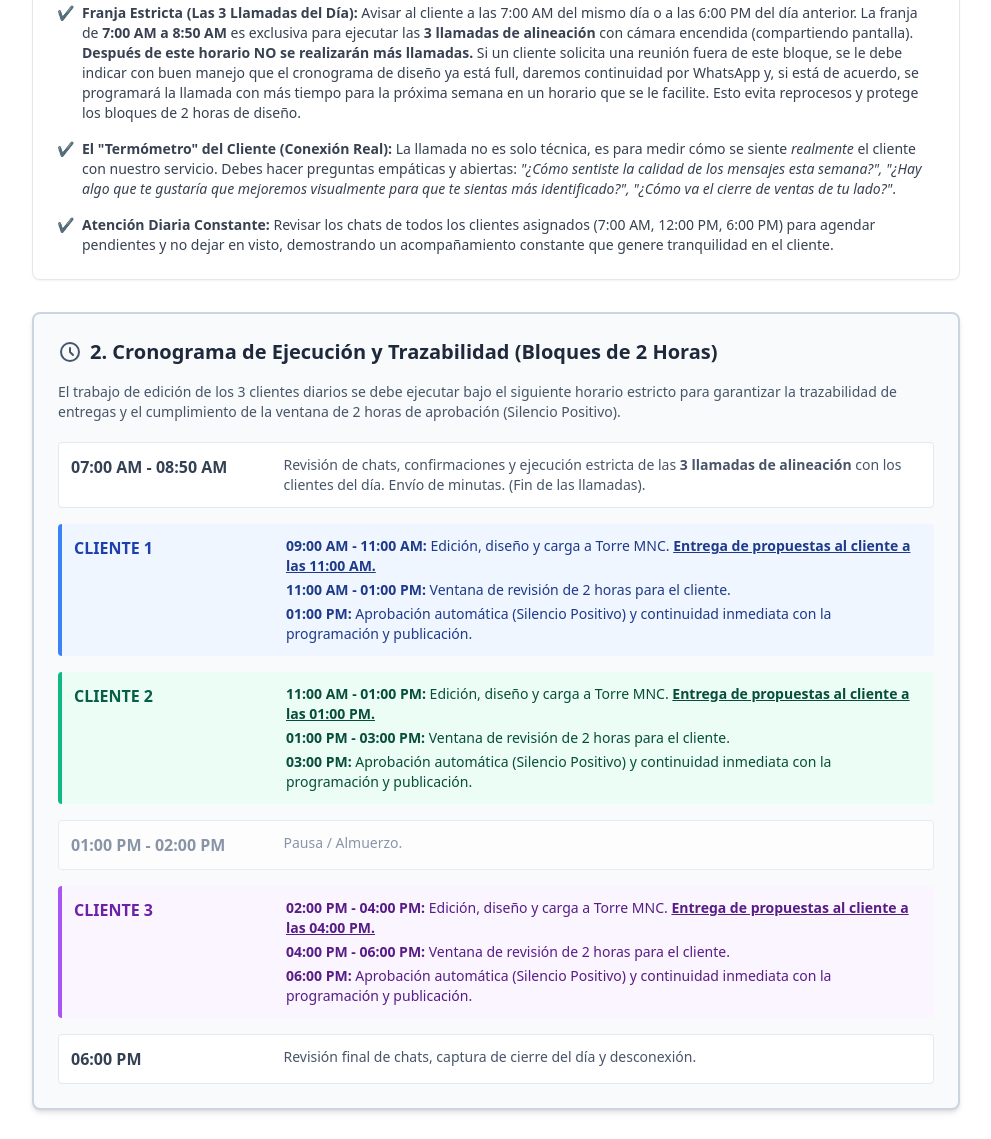
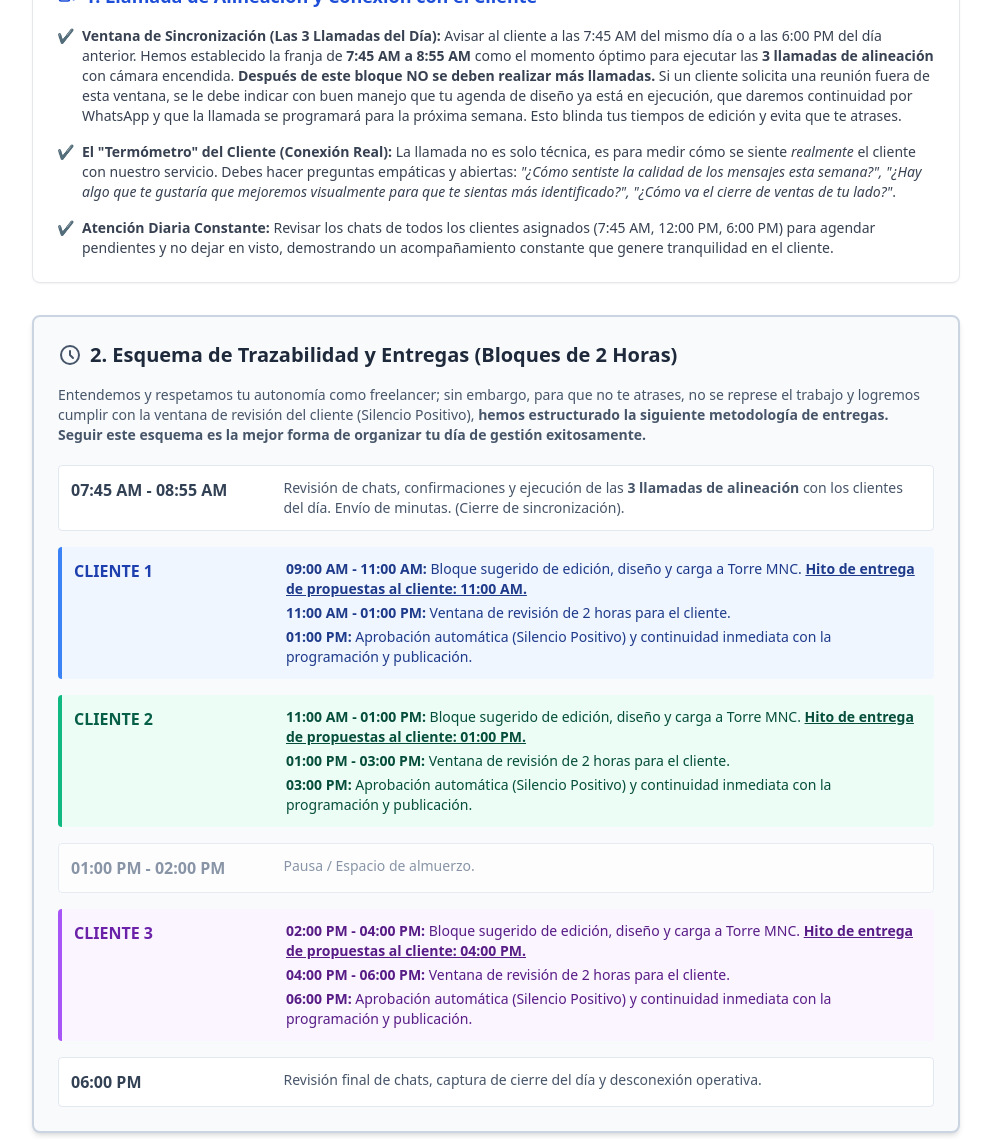
Before and after one commit to portalwebempresarial/acuerdofrelancedise-ador, a plain HTML site: page index.html in a window 1280 px wide. Shown: the part 482-1621 px from the top of the page, without its empty margins (144-1135 px from the left). Drawn offline with nearby package versions, Linux system fonts and the light colour scheme.

Commit message:
index.html
Updated the text to clarify the roles and responsibilities of freelance designers, including adjustments to communication timings and methodology for project execution.

```diff
--- a/index.html
+++ b/index.html
@@ -18,7 +18,7 @@
 
         <!-- Bienvenida / Intro -->
         <div class="mb-8 p-5 bg-blue-50 rounded-xl text-blue-900 text-sm leading-relaxed border border-blue-200">
-            <p><strong>Nuestra filosofía:</strong> La única forma de retener a un cliente es con resultados y una excelente relación humana. Como diseñador, tu rol es ejecutar estrictamente nuestra metodología en la plataforma <strong>Torre MNC</strong>, asegurando que las campañas en Meta Ads, Google Ads y TikTok Ads fluyan con calidad, y que el cliente sienta un respaldo real por parte de la agencia.</p>
+            <p><strong>Nuestra filosofía:</strong> La única forma de retener a un cliente es con resultados y una excelente relación humana. Respetamos tu autonomía como diseñador freelance, pero para que tu trabajo fluya sin atrasos ni cuellos de botella, tu rol es ejecutar nuestra metodología en la plataforma <strong>Torre MNC</strong> bajo un esquema de tiempos coordinado. Esto asegura que las campañas fluyan con calidad y el cliente sienta un respaldo real por parte de la agencia.</p>
         </div>
 
         <!-- Lista de Actividades -->
@@ -35,7 +35,7 @@
                 <ul class="list-none space-y-4 text-sm text-gray-700">
                     <li class="flex items-start">
                         <span class="text-blue-500 mr-2">✔</span>
-                        <p><strong>Franja Estricta (Las 3 Llamadas del Día):</strong> Avisar al cliente a las 7:00 AM del mismo día o a las 6:00 PM del día anterior. La franja de <strong>7:00 AM a 8:50 AM</strong> es exclusiva para ejecutar las <strong>3 llamadas de alineación</strong> con cámara encendida (compartiendo pantalla). <strong>Después de este horario NO se realizarán más llamadas.</strong> Si un cliente solicita una reunión fuera de este bloque, se le debe indicar con buen manejo que el cronograma de diseño ya está full, daremos continuidad por WhatsApp y, si está de acuerdo, se programará la llamada con más tiempo para la próxima semana en un horario que se le facilite. Esto evita reprocesos y protege los bloques de 2 horas de diseño.</p>
+                        <p><strong>Ventana de Sincronización (Las 3 Llamadas del Día):</strong> Avisar al cliente a las 7:45 AM del mismo día o a las 6:00 PM del día anterior. Hemos establecido la franja de <strong>7:45 AM a 8:55 AM</strong> como el momento óptimo para ejecutar las <strong>3 llamadas de alineación</strong> con cámara encendida. <strong>Después de este bloque NO se deben realizar más llamadas.</strong> Si un cliente solicita una reunión fuera de esta ventana, se le debe indicar con buen manejo que tu agenda de diseño ya está en ejecución, que daremos continuidad por WhatsApp y que la llamada se programará para la próxima semana. Esto blinda tus tiempos de edición y evita que te atrases.</p>
                     </li>
                     <li class="flex items-start">
                         <span class="text-blue-500 mr-2">✔</span>
@@ -43,31 +43,31 @@
                     </li>
                     <li class="flex items-start">
                         <span class="text-blue-500 mr-2">✔</span>
-                        <p><strong>Atención Diaria Constante:</strong> Revisar los chats de todos los clientes asignados (7:00 AM, 12:00 PM, 6:00 PM) para agendar pendientes y no dejar en visto, demostrando un acompañamiento constante que genere tranquilidad en el cliente.</p>
+                        <p><strong>Atención Diaria Constante:</strong> Revisar los chats de todos los clientes asignados (7:45 AM, 12:00 PM, 6:00 PM) para agendar pendientes y no dejar en visto, demostrando un acompañamiento constante que genere tranquilidad en el cliente.</p>
                     </li>
                 </ul>
             </div>
 
-            <!-- FASE 2: CRONOGRAMA Y TRAZABILIDAD (AJUSTADO A 7:00 AM) -->
+            <!-- FASE 2: CRONOGRAMA Y TRAZABILIDAD (AJUSTADO PARA FREELANCERS) -->
             <div class="bg-slate-50 border-2 border-slate-300 rounded-lg p-6 shadow-md">
                 <h3 class="text-xl font-extrabold text-slate-800 mb-4 flex items-center">
                     <svg class="w-6 h-6 mr-2 text-slate-600" fill="none" stroke="currentColor" viewBox="0 0 24 24"><path stroke-linecap="round" stroke-linejoin="round" stroke-width="2" d="M12 8v4l3 3m6-3a9 9 0 11-18 0 9 9 0 0118 0z"></path></svg>
-                    2. Cronograma de Ejecución y Trazabilidad (Bloques de 2 Horas)
+                    2. Esquema de Trazabilidad y Entregas (Bloques de 2 Horas)
                 </h3>
-                <p class="text-sm text-slate-600 mb-5">El trabajo de edición de los 3 clientes diarios se debe ejecutar bajo el siguiente horario estricto para garantizar la trazabilidad de entregas y el cumplimiento de la ventana de 2 horas de aprobación (Silencio Positivo).</p>
+                <p class="text-sm text-slate-600 mb-5">Entendemos y respetamos tu autonomía como freelancer; sin embargo, para que no te atrases, no se represe el trabajo y logremos cumplir con la ventana de revisión del cliente (Silencio Positivo), <strong>hemos estructurado la siguiente metodología de entregas. Seguir este esquema es la mejor forma de organizar tu día de gestión exitosamente.</strong></p>
 
                 <div class="space-y-4">
                     <!-- PREPARACIÓN -->
                     <div class="flex flex-col md:flex-row bg-white border border-slate-200 rounded p-3">
-                        <div class="md:w-1/4 font-bold text-slate-700">07:00 AM - 08:50 AM</div>
-                        <div class="md:w-3/4 text-sm text-slate-600">Revisión de chats, confirmaciones y ejecución estricta de las <strong>3 llamadas de alineación</strong> con los clientes del día. Envío de minutas. (Fin de las llamadas).</div>
+                        <div class="md:w-1/4 font-bold text-slate-700">07:45 AM - 08:55 AM</div>
+                        <div class="md:w-3/4 text-sm text-slate-600">Revisión de chats, confirmaciones y ejecución de las <strong>3 llamadas de alineación</strong> con los clientes del día. Envío de minutas. (Cierre de sincronización).</div>
                     </div>
 
                     <!-- CLIENTE 1 -->
                     <div class="flex flex-col md:flex-row bg-blue-50 border-l-4 border-blue-500 rounded p-3">
                         <div class="md:w-1/4 font-bold text-blue-800">CLIENTE 1</div>
                         <div class="md:w-3/4 text-sm text-blue-900 space-y-1">
-                            <p><strong>09:00 AM - 11:00 AM:</strong> Edición, diseño y carga a Torre MNC. <span class="font-bold underline">Entrega de propuestas al cliente a las 11:00 AM.</span></p>
+                            <p><strong>09:00 AM - 11:00 AM:</strong> Bloque sugerido de edición, diseño y carga a Torre MNC. <span class="font-bold underline">Hito de entrega de propuestas al cliente: 11:00 AM.</span></p>
                             <p><strong>11:00 AM - 01:00 PM:</strong> Ventana de revisión de 2 horas para el cliente.</p>
                             <p><strong>01:00 PM:</strong> Aprobación automática (Silencio Positivo) y continuidad inmediata con la programación y publicación.</p>
                         </div>
@@ -77,7 +77,7 @@
                     <div class="flex flex-col md:flex-row bg-emerald-50 border-l-4 border-emerald-500 rounded p-3">
                         <div class="md:w-1/4 font-bold text-emerald-800">CLIENTE 2</div>
                         <div class="md:w-3/4 text-sm text-emerald-900 space-y-1">
-                            <p><strong>11:00 AM - 01:00 PM:</strong> Edición, diseño y carga a Torre MNC. <span class="font-bold underline">Entrega de propuestas al cliente a las 01:00 PM.</span></p>
+                            <p><strong>11:00 AM - 01:00 PM:</strong> Bloque sugerido de edición, diseño y carga a Torre MNC. <span class="font-bold underline">Hito de entrega de propuestas al cliente: 01:00 PM.</span></p>
                             <p><strong>01:00 PM - 03:00 PM:</strong> Ventana de revisión de 2 horas para el cliente.</p>
                             <p><strong>03:00 PM:</strong> Aprobación automática (Silencio Positivo) y continuidad inmediata con la programación y publicación.</p>
                         </div>
@@ -86,14 +86,14 @@
                     <!-- ALMUERZO -->
                     <div class="flex flex-col md:flex-row bg-white border border-slate-200 rounded p-3 opacity-75">
                         <div class="md:w-1/4 font-bold text-slate-500">01:00 PM - 02:00 PM</div>
-                        <div class="md:w-3/4 text-sm text-slate-500">Pausa / Almuerzo.</div>
+                        <div class="md:w-3/4 text-sm text-slate-500">Pausa / Espacio de almuerzo.</div>
                     </div>
 
                     <!-- CLIENTE 3 -->
                     <div class="flex flex-col md:flex-row bg-purple-50 border-l-4 border-purple-500 rounded p-3">
                         <div class="md:w-1/4 font-bold text-purple-800">CLIENTE 3</div>
                         <div class="md:w-3/4 text-sm text-purple-900 space-y-1">
-                            <p><strong>02:00 PM - 04:00 PM:</strong> Edición, diseño y carga a Torre MNC. <span class="font-bold underline">Entrega de propuestas al cliente a las 04:00 PM.</span></p>
+                            <p><strong>02:00 PM - 04:00 PM:</strong> Bloque sugerido de edición, diseño y carga a Torre MNC. <span class="font-bold underline">Hito de entrega de propuestas al cliente: 04:00 PM.</span></p>
                             <p><strong>04:00 PM - 06:00 PM:</strong> Ventana de revisión de 2 horas para el cliente.</p>
                             <p><strong>06:00 PM:</strong> Aprobación automática (Silencio Positivo) y continuidad inmediata con la programación y publicación.</p>
                         </div>
@@ -102,7 +102,7 @@
                     <!-- CIERRE -->
                     <div class="flex flex-col md:flex-row bg-white border border-slate-200 rounded p-3">
                         <div class="md:w-1/4 font-bold text-slate-700">06:00 PM</div>
-                        <div class="md:w-3/4 text-sm text-slate-600">Revisión final de chats, captura de cierre del día y desconexión.</div>
+                        <div class="md:w-3/4 text-sm text-slate-600">Revisión final de chats, captura de cierre del día y desconexión operativa.</div>
                     </div>
                 </div>
             </div>
@@ -166,7 +166,7 @@
 
         <!-- Formulario de Aceptación -->
         <div class="mt-10 pt-6 border-t border-gray-200 text-center">
-            <p class="mb-6 text-gray-600 text-sm">Al firmar, confirmas que ejecutarás estrictamente esta metodología y respetarás la trazabilidad horaria del cronograma para garantizar los resultados.</p>
+            <p class="mb-6 text-gray-600 text-sm">Al firmar, confirmas que ejecutarás esta metodología y te adherirás al esquema de trazabilidad de entregas sugerido para garantizar el éxito del proyecto.</p>
 
             <form onsubmit="event.preventDefault(); alert('¡Acuerdo aceptado! Metodología de Marketing Network C alineada.');" class="max-w-md mx-auto space-y-4">
                 <input type="text" placeholder="Nombre Completo del Diseñador" required class="w-full px-4 py-2 border border-gray-300 rounded-lg focus:outline-none focus:ring-2 focus:ring-blue-500">
```
